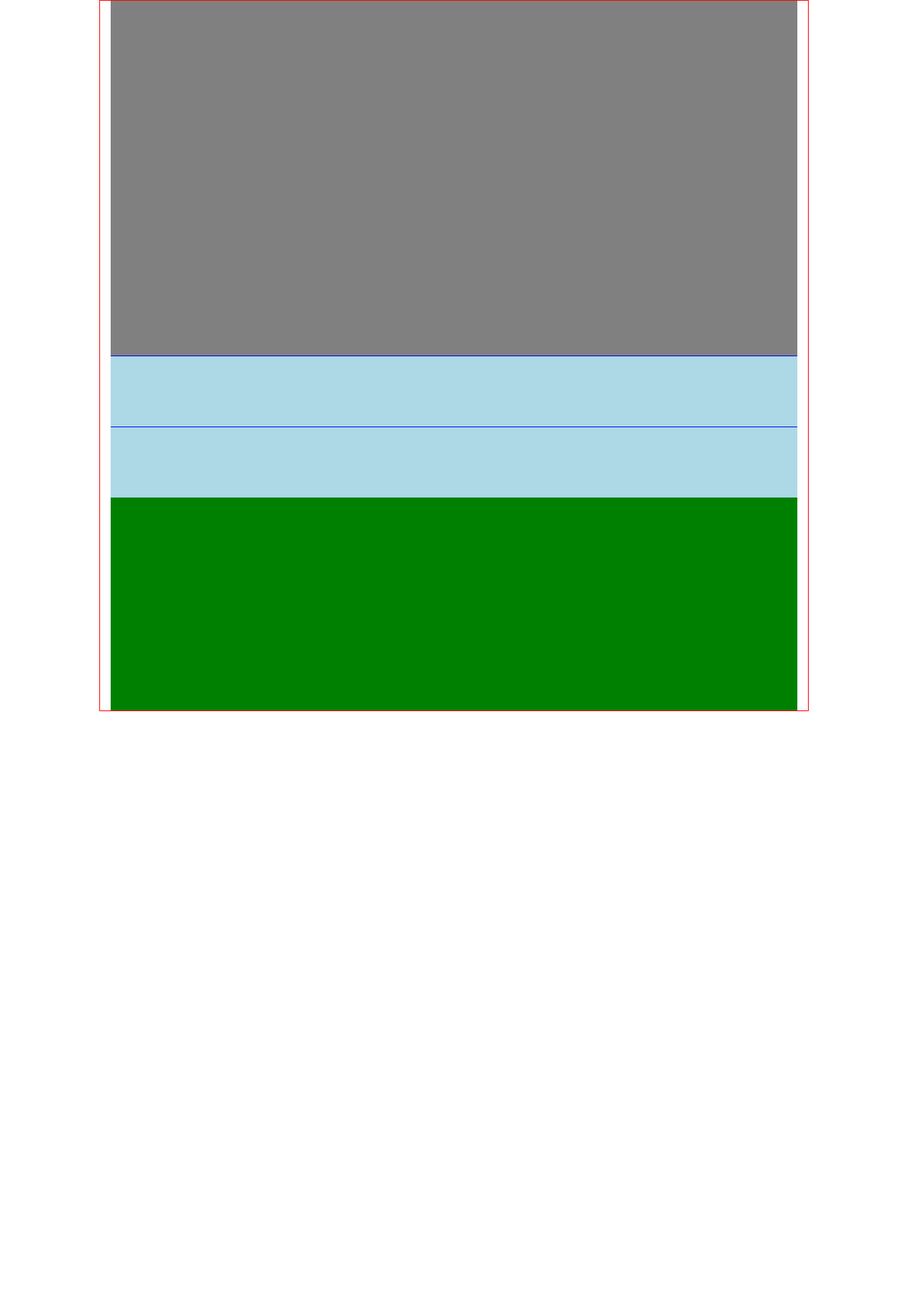
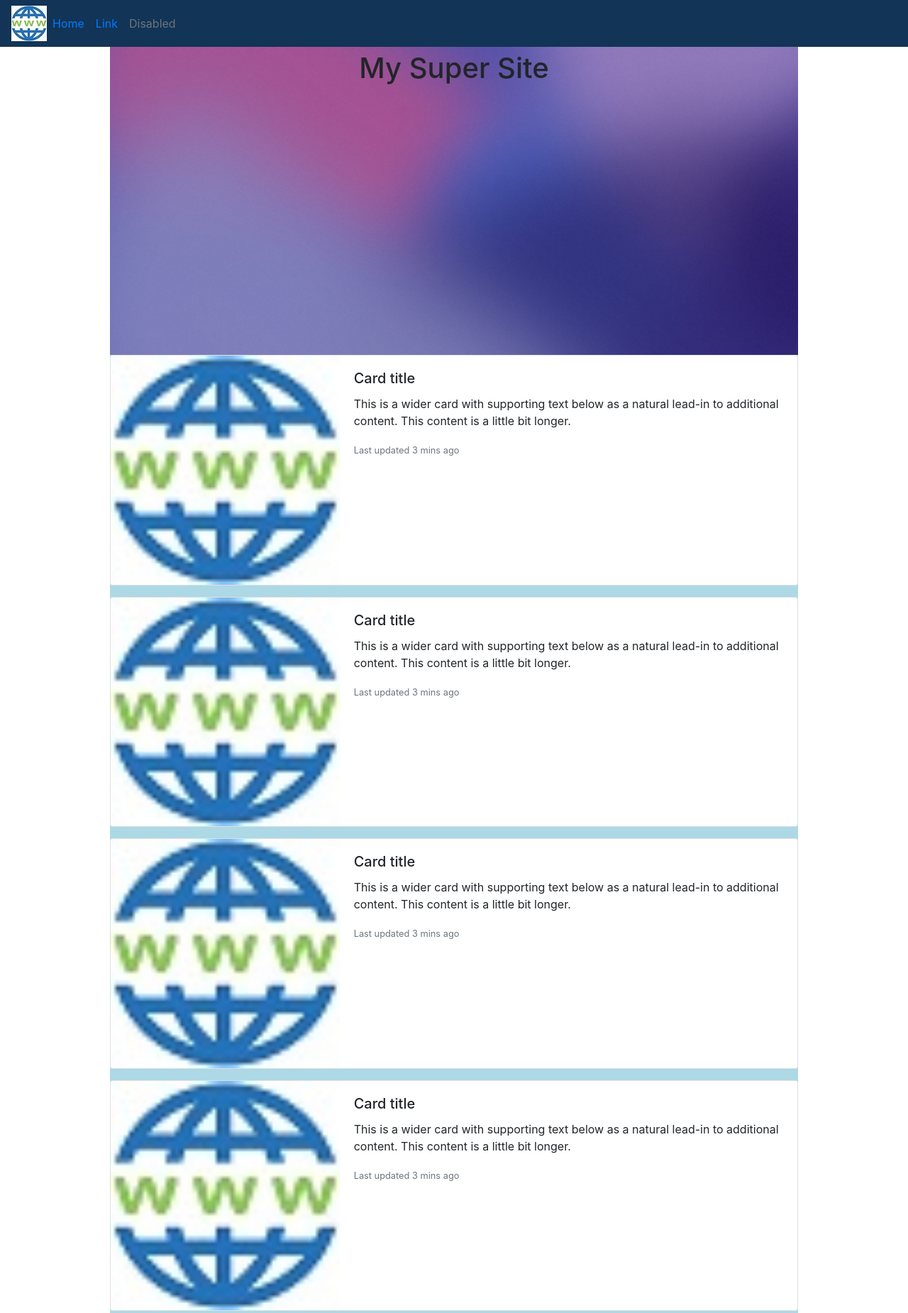
Before and after one commit to sergiuchilat/ppw.2019, a plain HTML site: page bootstrap/index.html in a window 1280 px wide. Shown: the top 1850 px of the page at 71% size. Before the commit the page ends 1002 px from the top, so only its background shows below. Drawn offline with nearby package versions, Linux system fonts and the light colour scheme.

Commit message:
Add files via upload

```diff
--- a/bootstrap/css/main.css
+++ b/bootstrap/css/main.css
@@ -1,24 +1,32 @@
 .container {
 	width: 1000px;
 	margin: 0 auto;
-	border: 1px solid red;
 }
 
+nav {
+	background: #123456;
+}
 
 header {
 	height: 500px;
 	background: gray;
+	background-image: url('../img/header-bg.jpg');
+	background-size: cover;
+	text-align: center;
+	/*vertical-align: middle;
+	line-height: 500px;*/
 }
 
+header h1{
+	display: block;
+}
 
 section {
 	background: lightblue;
-	min-height: 100px;
-	border-top: 1px solid blue;
+
 }
 
 
 footer {
-	background: green;
-	height: 300px;
+	background: #ddd;
 }
--- a/bootstrap/index.html
+++ b/bootstrap/index.html
@@ -15,11 +15,130 @@
   </head>
   <body>
     <div class="container">
-    	<header></header>
+        <div class="row">
+
+            <div class="col-10">
+                <nav class="navbar navbar-expand-lg fixed-top flo">
+                    <img src="img/logo.jpg">
+                    <button class="navbar-toggler" type="button" data-toggle="collapse" data-target="#navbarTogglerDemo02" aria-controls="navbarTogglerDemo02" aria-expanded="false" aria-label="Toggle navigation">
+                        <span class="navbar-toggler-icon"></span>
+                    </button>
+                    <div class="collapse navbar-collapse">
+                        <ul class="navbar-nav mr-auto mt-2 mt-lg-0">
+                          <li class="nav-item active">
+                            <a class="nav-link" href="#">Home <span class="sr-only">(current)</span></a>
+                          </li>
+                          <li class="nav-item">
+                            <a class="nav-link" href="#">Link</a>
+                          </li>
+                          <li class="nav-item">
+                            <a class="nav-link disabled" href="#" tabindex="-1" aria-disabled="true">Disabled</a>
+                          </li>
+                        </ul>
+                    </div>
+                </nav>
+            </div>
+
+        </div>
+
+    	<header >
+            <br>
+            <br>
+            <br>
+              <h1 class="align-bottom">My Super Site</h1>
+        </header>
+    	<section>
+
+         <div class="card mb-3">
+          <div class="row no-gutters">
+            <div class="col-md-4">
+              <img src="img/logo.jpg" class="card-img" alt="...">
+            </div>
+            <div class="col-md-8">
+              <div class="card-body">
+                <h5 class="card-title">Card title</h5>
+                <p class="card-text">This is a wider card with supporting text below as a natural lead-in to additional content. This content is a little bit longer.</p>
+                <p class="card-text"><small class="text-muted">Last updated 3 mins ago</small></p>
+              </div>
+            </div>
+          </div>
+        </div>
+
+        <div class="card mb-3">
+          <div class="row no-gutters">
+            <div class="col-md-4">
+              <img src="img/logo.jpg" class="card-img" alt="...">
+            </div>
+            <div class="col-md-8">
+              <div class="card-body">
+                <h5 class="card-title">Card title</h5>
+                <p class="card-text">This is a wider card with supporting text below as a natural lead-in to additional content. This content is a little bit longer.</p>
+                <p class="card-text"><small class="text-muted">Last updated 3 mins ago</small></p>
+              </div>
+            </div>
+          </div>
+        </div>
+        <div class="card mb-3">
+          <div class="row no-gutters">
+            <div class="col-md-4">
+              <img src="img/logo.jpg" class="card-img" alt="...">
+            </div>
+            <div class="col-md-8">
+              <div class="card-body">
+                <h5 class="card-title">Card title</h5>
+                <p class="card-text">This is a wider card with supporting text below as a natural lead-in to additional content. This content is a little bit longer.</p>
+                <p class="card-text"><small class="text-muted">Last updated 3 mins ago</small></p>
+              </div>
+            </div>
+          </div>
+        </div>
+        <div class="card mb-3">
+          <div class="row no-gutters">
+            <div class="col-md-4">
+              <img src="img/logo.jpg" class="card-img" alt="...">
+            </div>
+            <div class="col-md-8">
+              <div class="card-body">
+                <h5 class="card-title">Card title</h5>
+                <p class="card-text">This is a wider card with supporting text below as a natural lead-in to additional content. This content is a little bit longer.</p>
+                <p class="card-text"><small class="text-muted">Last updated 3 mins ago</small></p>
+              </div>
+            </div>
+          </div>
+        </div>
+        <div class="card mb-3">
+          <div class="row no-gutters">
+            <div class="col-md-4">
+              <img src="img/logo.jpg" class="card-img" alt="...">
+            </div>
+            <div class="col-md-8">
+              <div class="card-body">
+                <h5 class="card-title">Card title</h5>
+                <p class="card-text">This is a wider card with supporting text below as a natural lead-in to additional content. This content is a little bit longer.</p>
+                <p class="card-text"><small class="text-muted">Last updated 3 mins ago</small></p>
+              </div>
+            </div>
+          </div>
+        </div>
+
+        </section>
     	<section></section>
-    	<section></section>
-    	<footer></footer>
+
+
+
     </div>
+
+
+
+    <footer class="text-muted ">
+          <div class="container-fluid">
+            <p class="float-right">
+              <a href="#">Back to top</a>
+            </p>
+            <p>Album example is © Bootstrap, but please download and customize it for yourself!</p>
+            <p>New to Bootstrap? <a href="https://getbootstrap.com/">Visit the homepage</a> or read our <a href="/docs/4.3/getting-started/introduction/">getting started guide</a>.</p>
+          </div>
+        </footer>
 
     <!-- Optional JavaScript -->
     <!-- jQuery first, then Popper.js, then Bootstrap JS -->
```
Also changed, not shown: bootstrap/img/header-bg.jpg (added), bootstrap/img/logo.jpg (added).
